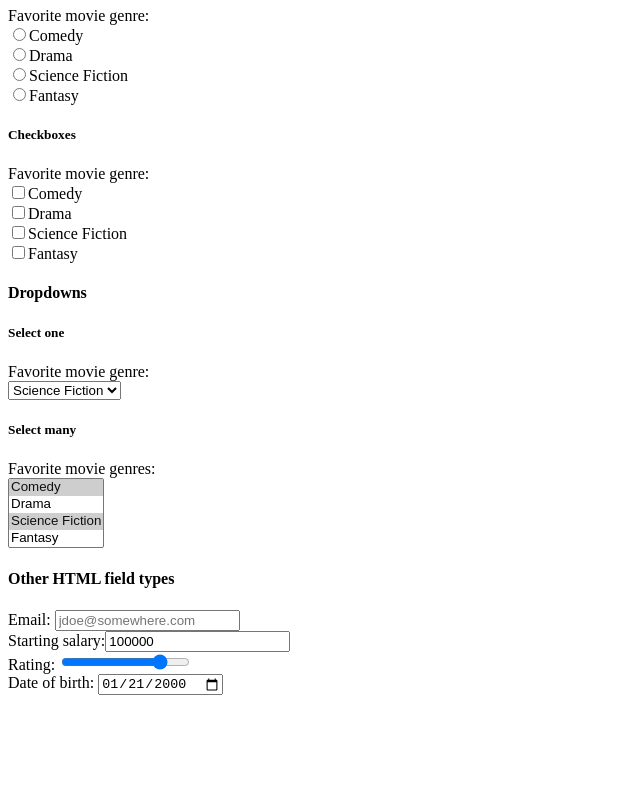
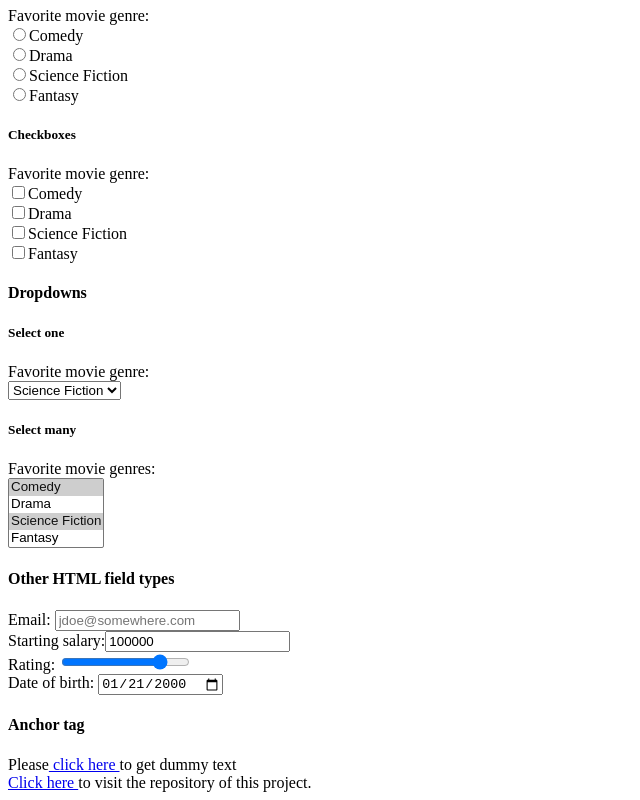
Before and after one commit to yashhbeladiya/kanbas-react-web-app, a React (Create React App) app: page / in a window 1280 px wide. Shown: the part 2853-3653 px from the top of the page, without its empty margins (0-640 px from the left). Before the commit the page ends 3556 px from the top, so only its background shows below. Built offline with nearby package versions, Linux system fonts and the light colour scheme.

Commit message:
a1 lab1 html anchor tag

```diff
--- a/src/Labs/Lab1/index.tsx
+++ b/src/Labs/Lab1/index.tsx
@@ -266,6 +266,13 @@
                         value="2000-01-21" /><br />
                 </form>
             </div>
+            <h4>Anchor tag</h4>
+            Please
+            <a id="wd-lipsum" href="https://www.lipsum.com"> click here </a>
+            to get dummy text<br />
+
+            <a id="wd-github" href="https://github.com/yashhbeladiya/kanbas-react-web-app"> Click here </a>
+            to visit the repository of this project. <br />
         </div>
     );
 }
```
